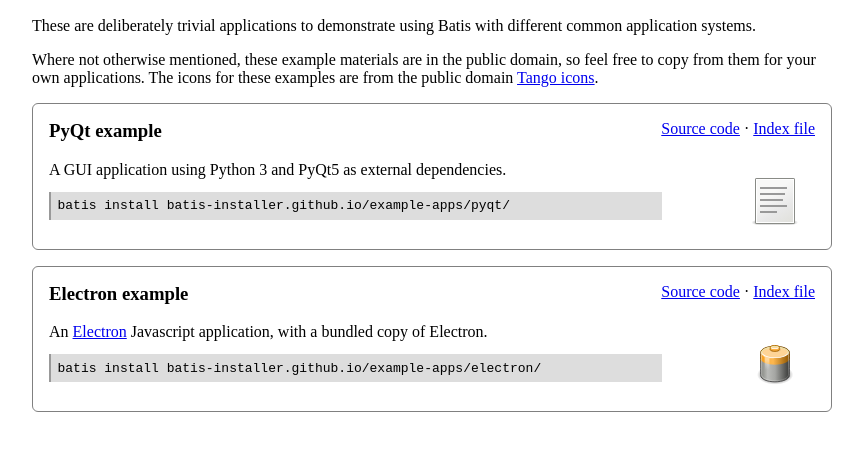
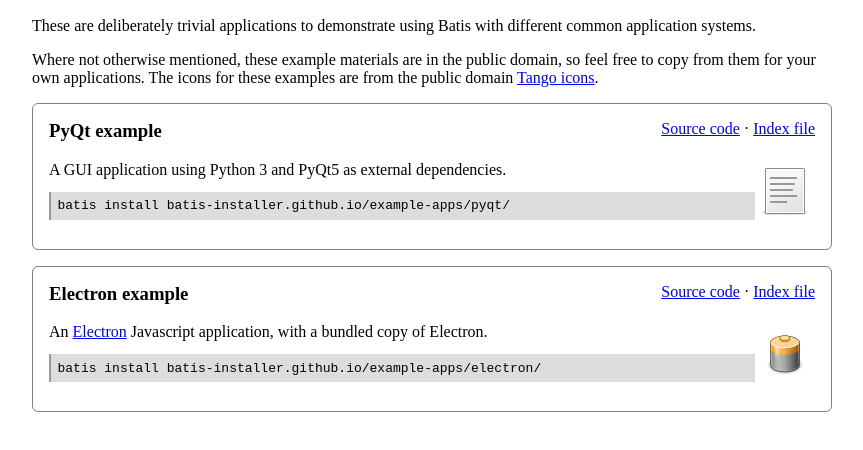
Before and after one commit to batis-installer/example-apps, a plain HTML site: page index.html in a window 1280 px wide. Shown: the part 110-560 px from the top of the page, without its empty margins (208-1071 px from the left). Drawn offline with Linux system fonts and the light colour scheme.

Commit message:
Some CSS tweaks

```diff
--- a/styles.css
+++ b/styles.css
@@ -17,13 +17,12 @@
 
 .app-icon {
     float: right;
-    background-color: #fff;
-    padding: 1em;
+    width: 48px;
+    padding: 6px;
 }
 
 .app-details {
-    display: inline-block;
-    min-width: 80%;
+    width: calc(100% - 60px);
 }
 
 .rh-links {
@@ -34,4 +33,5 @@
     background-color: #ddd;
     padding: 0.5em;
     border-left: 2px solid #999;
+    whitespace: pre-wrap;
 }
```
